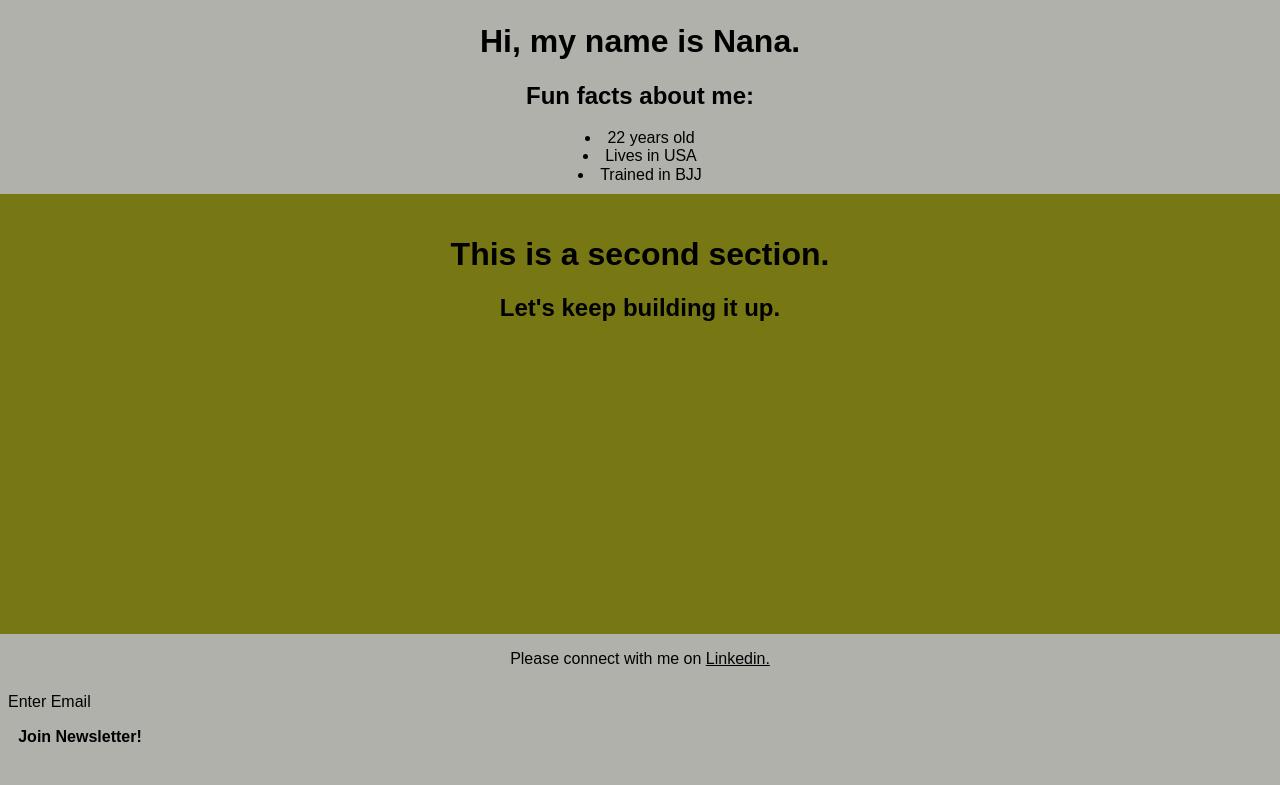
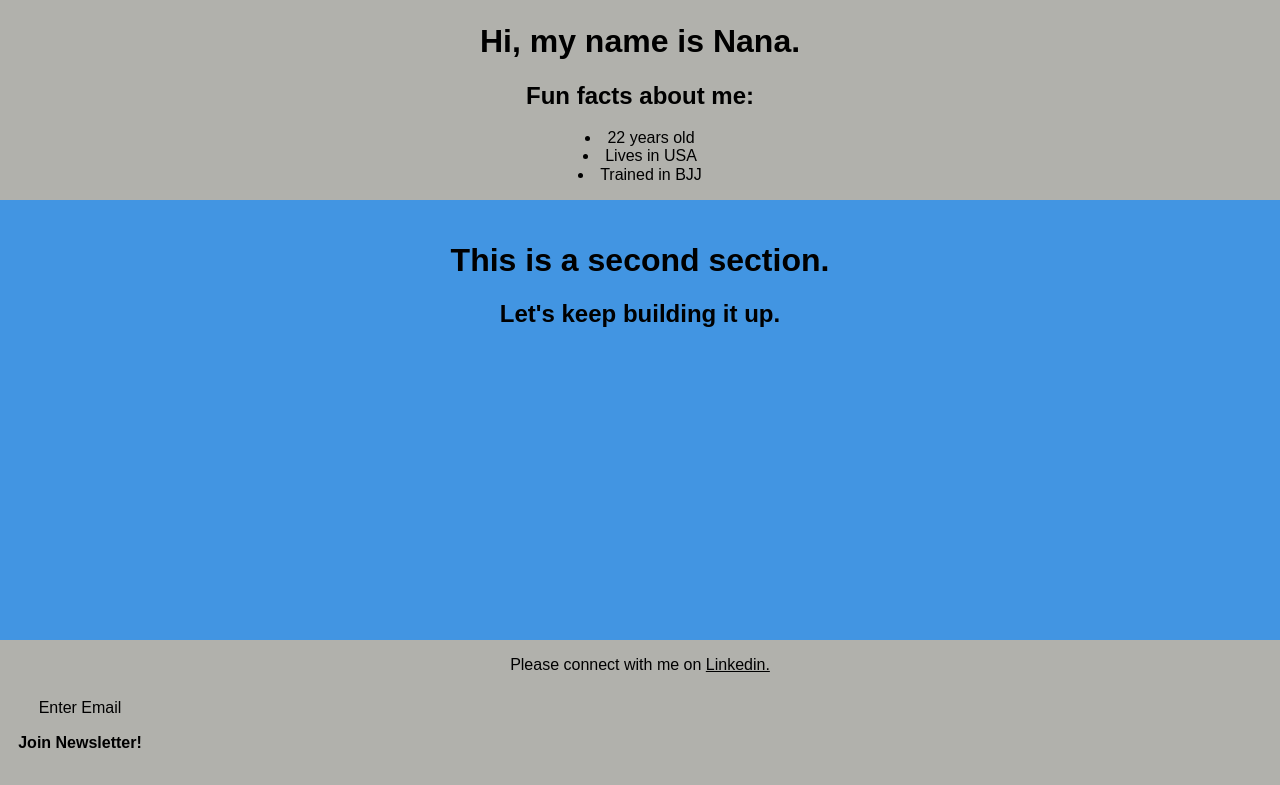
Before and after one commit to nanaadj1/First-Site, a website built with Vite: page index.html in a window 1280 px wide. Shown: the part 393-1178 px from the top of the page. Built offline with nearby package versions, Linux system fonts and the light colour scheme; a web font is replaced by a local one.

Commit message:
Update styles.css

```diff
--- a/styles.css
+++ b/styles.css
@@ -23,7 +23,7 @@
 }
 
 
-    html, main {
+html, main {
     margin: 0;
     padding-top:30px;
     padding-bottom: 20px;
@@ -32,11 +32,12 @@
     font-family: sans-serif;
     text-align: center;
 }
-    .second {
+
+.second {
     margin-top: 10px;
     padding:20px;
     height:400px ;
-    background: #777714;
+    background: #4295e2;
     color: #000000;
     font-family: sans-serif;
     text-align: center;
@@ -64,7 +65,7 @@ input {
     background: transparent;
     border-radius: 4px ;
     font-family: sans-serif;
-    align-items: center;}
+    text-align: center;}
 
 ::placeholder {
     color: #000000;
@@ -83,7 +84,7 @@ button {
     cursor: pointer;
     font-family: sans-serif;
     width: 160px;
-    align-items: center;
+    text-align: center;
 }
 
 .main{
@@ -96,7 +97,5 @@ ul{
     text-align: center;
     align-items: center;
     list-style-position: inside;
-    display: table;
-    margin: 0 auto ;
     padding-left: 0;
 }
```
